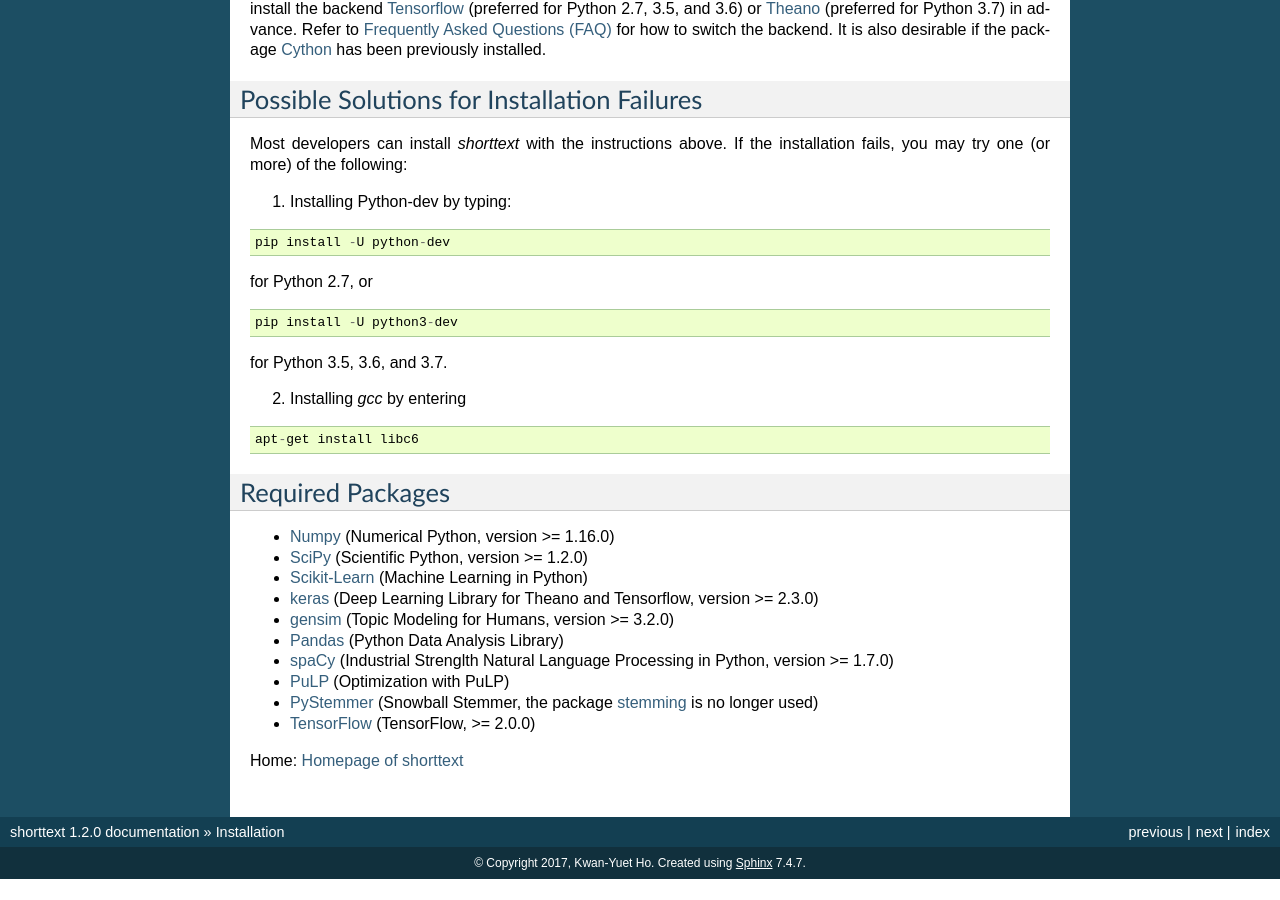
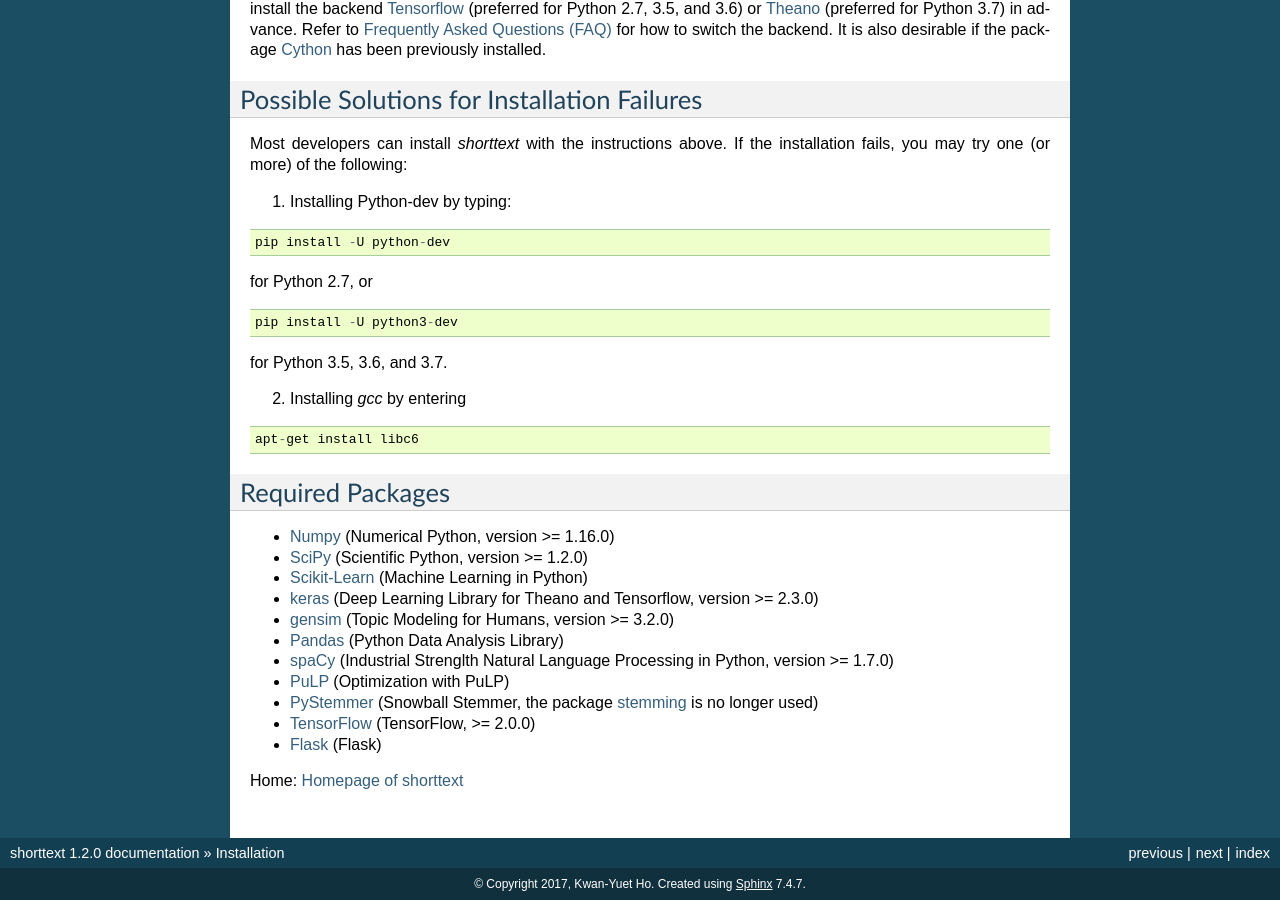
Before and after one commit to stephenhky/PyShortTextCategorization, a Sphinx documentation site: the page built from docs/install.rst, in a window 1280 px wide and 900 px high, scrolled down 646 px. Built offline with Sphinx 7.4.7, drawn with Linux system fonts in a browser that asks for light colours; before the commit the page ends 1525 px from its top, so only the background shows below that.

Commit message:
added Flask requirements for installation

```diff
--- a/docs/install.rst
+++ b/docs/install.rst
@@ -88,6 +88,7 @@
 - PuLP_ (Optimization with PuLP)
 - PyStemmer_ (Snowball Stemmer, the package stemming_ is no longer used)
 - TensorFlow_ (TensorFlow, >= 2.0.0)
+- Flask_ (Flask)
 
 Home: :doc:`index`
 
@@ -106,3 +107,4 @@
 .. _PuLP: https://pythonhosted.org/PuLP/
 .. _PyStemmer: http://snowball.tartarus.org/
 .. _TensorFlow: https://www.tensorflow.org/
+.. _Flask: https://flask.palletsprojects.com/
--- a/requirements.txt
+++ b/requirements.txt
@@ -8,3 +8,4 @@
 spacy>=1.7.0
 pulp
 PyStemmer
+flask
--- a/setup.py
+++ b/setup.py
@@ -32,7 +32,7 @@
 
 
 setup(name='shorttext',
-      version='1.2.0',
+      version='1.2.1a01',
       description="Short Text Mining",
       long_description=package_description(),
       long_description_content_type='text/markdown',
```
